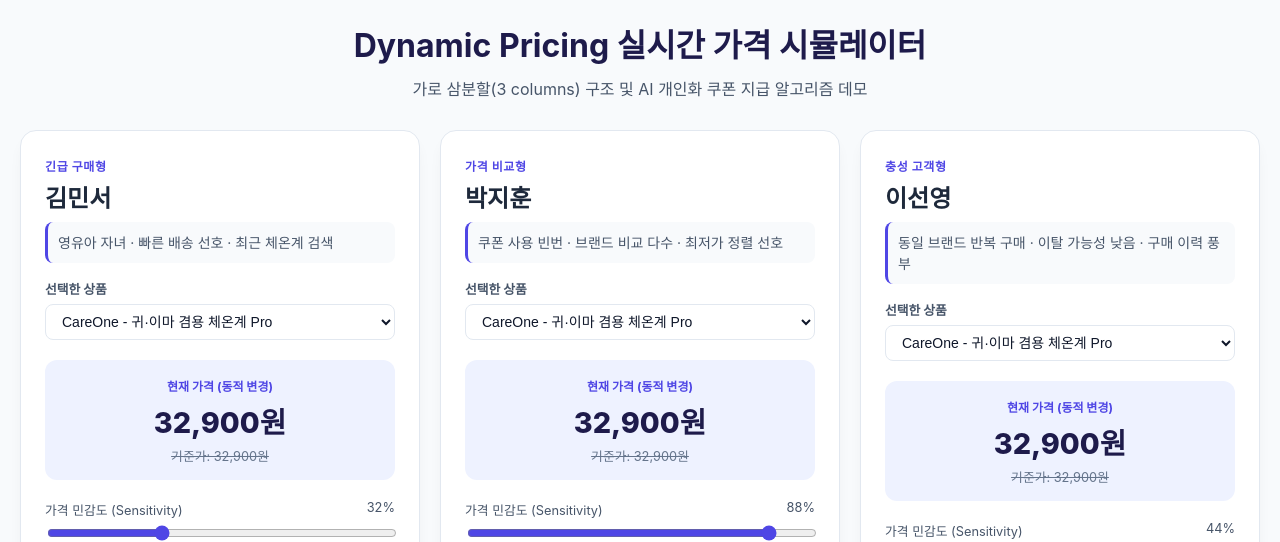
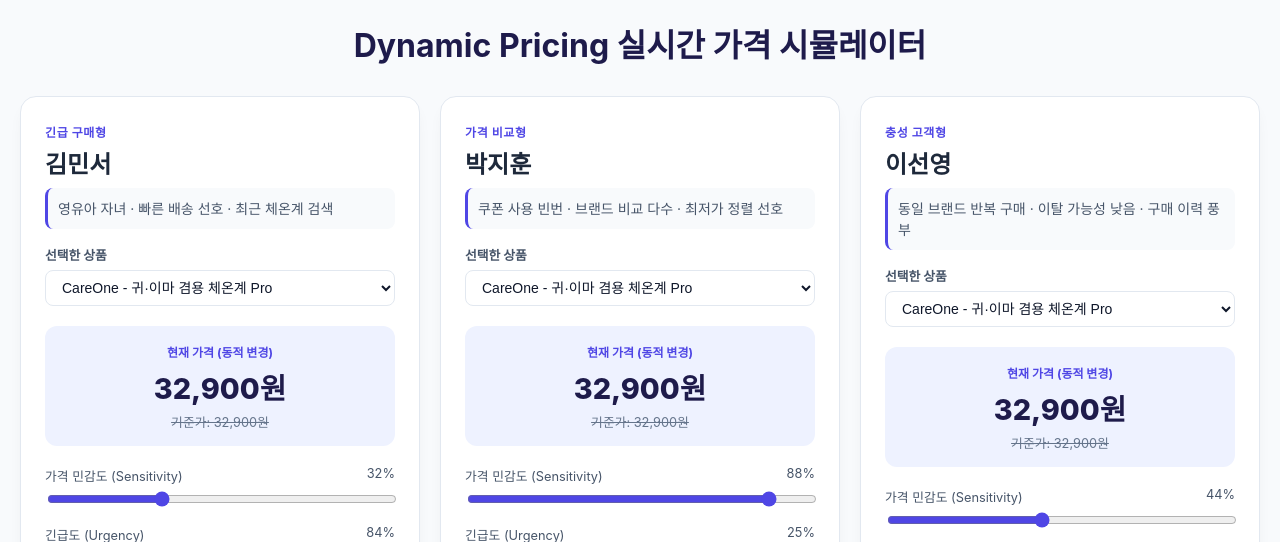
Before and after one commit to sian909/dynamicpricng, a Flask app: page / in a window 1280 px wide. Shown: the top 542 px of the page. Run offline with Flask 3, Linux system fonts and the light colour scheme; data comes from the database, SQL or seed files in the repository.

Commit message:
3분할 글자 없앰

```diff
--- a/templates/index.html
+++ b/templates/index.html
@@ -352,7 +352,7 @@
     <div class="container">
         <header>
             <h1>Dynamic Pricing 실시간 가격 시뮬레이터</h1>
-            <p>가로 삼분할(3 columns) 구조 및 AI 개인화 쿠폰 지급 알고리즘 데모</p>
+
         </header>
 
         <div class="user-grid">
```
